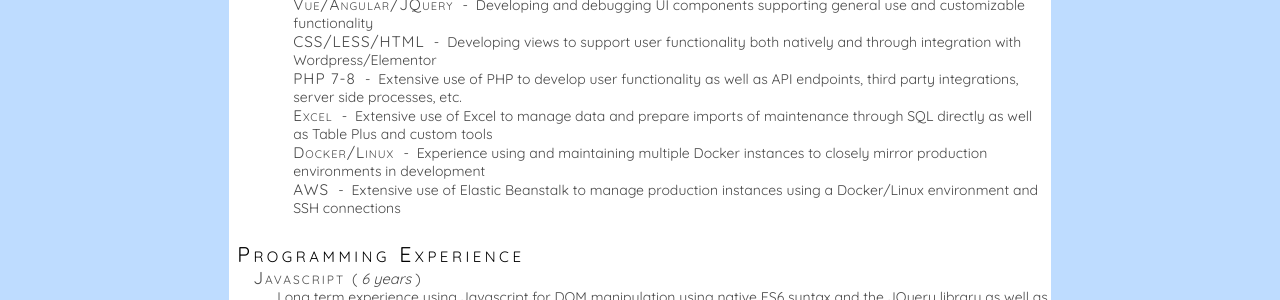
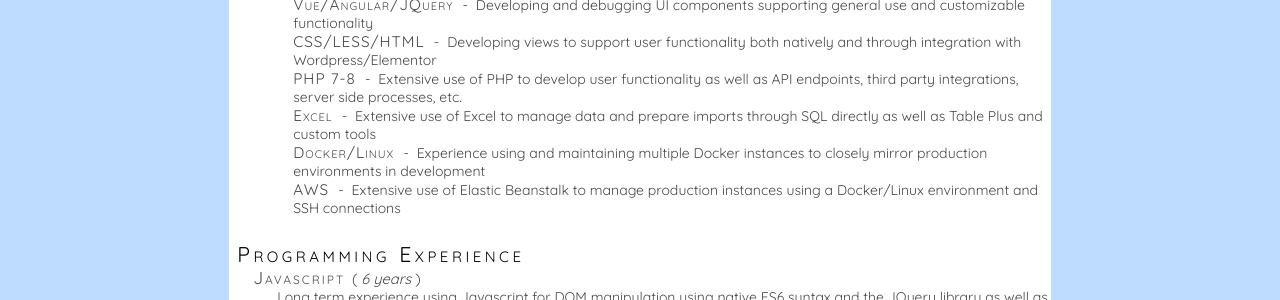
Before and after one commit to wstrother/old-portfolio, a Jekyll site: the page built from resume.markdown, in a window 1280 px wide. Shown: the part 391-691 px from the top of the page. Built offline with Jekyll 4.4.1, drawn with Linux system fonts in a browser that asks for light colours.

Commit message:
update resume data

```diff
--- a/_data/resume.json
+++ b/_data/resume.json
@@ -20,7 +20,7 @@
                 {"name": "Vue/Angular/JQuery", "duties": "Developing and debugging UI components supporting general use and customizable functionality"},
                 {"name": "CSS/LESS/HTML", "duties": "Developing views to support user functionality both natively and through integration with Wordpress/Elementor"},
                 {"name": "PHP 7-8", "duties": "Extensive use of PHP to develop user functionality as well as API endpoints, third party integrations, server side processes, etc."},
-                {"name": "Excel", "duties": "Extensive use of Excel to manage data and prepare imports of maintenance through SQL directly as well as Table Plus and custom tools"},
+                {"name": "Excel", "duties": "Extensive use of Excel to manage data and prepare imports through SQL directly as well as Table Plus and custom tools"},
                 {"name": "Docker/Linux", "duties": "Experience using and maintaining multiple Docker instances to closely mirror production environments in development"},
                 {"name": "AWS", "duties": "Extensive use of Elastic Beanstalk to manage production instances using a Docker/Linux environment and SSH connections"}
             ]
```
